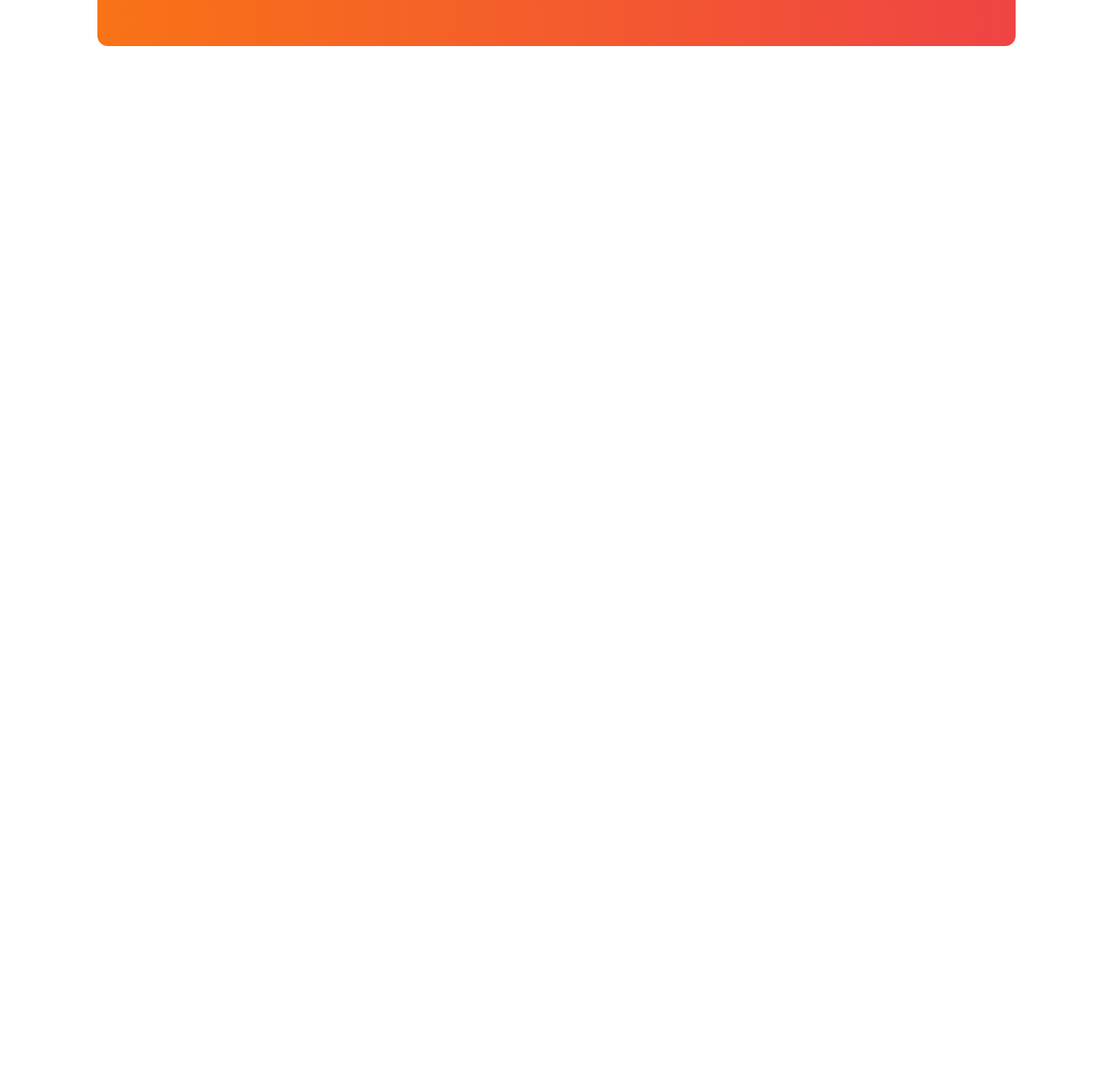
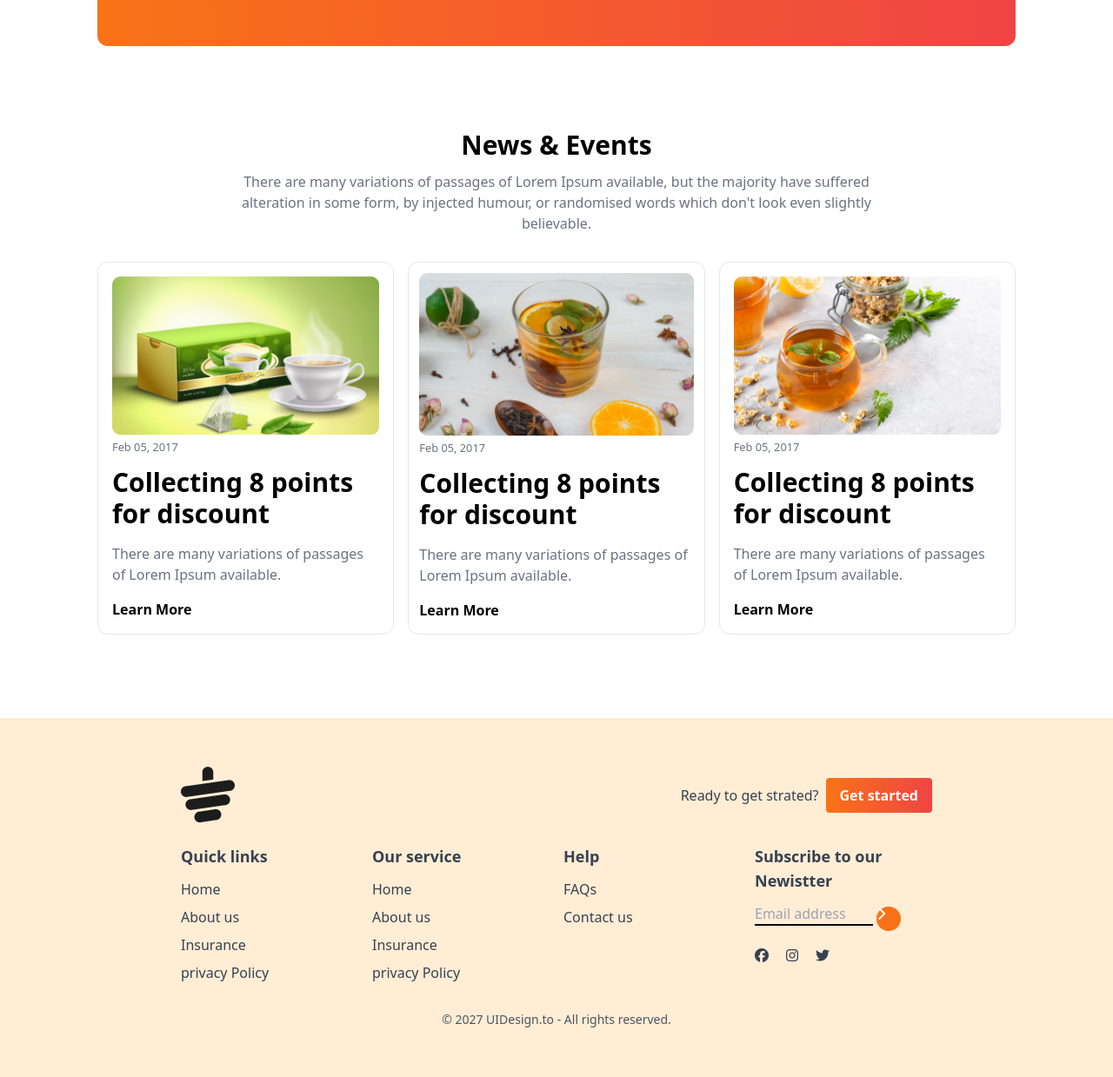
Before and after one commit to hasibBDK/tea-hoise-withtailwindcss, a plain HTML site: page index.html in a window 1280 px wide. Shown: the part 2331-3570 px from the top of the page at 87% size. Before the commit the page ends 2480 px from the top, so only its background shows below. Drawn offline with nearby package versions, Linux system fonts and the light colour scheme.

Commit message:
added everithing

```diff
--- a/index.html
+++ b/index.html
@@ -117,7 +117,7 @@
             </div>
         </section>
 
-        <section class="mb-24">
+        <section >
             <div class="bg-gradient-to-r from-orange-500 to-red-500 grid grid-cols-1 lg:grid-cols-2 rounded-xl px-7 md:px-16 text-white">
 
                 <div class="flex justify-center items-center">
@@ -169,8 +169,130 @@
 
             </div>
         </section>
+        <section class=" py-8 lg:py-24">
+            <div class="text-center mb-8">
+                <h1 class="text-3xl font-bold">News & Events</h1>
+                <p class="text-gray-500 mt-3 mx-auto max-w-3xl">There are many variations of passages of Lorem Ipsum available, but the majority have suffered alteration in some form, by injected humour, or randomised words which don't look even slightly believable. </p>
+            </div>
+            <div class="grid grid-cols-1 lg:grid-cols-3 gap-4">
+                <div class="border p-4 rounded-xl">
+                    <img src="images/news-1.png" alt="">
+                    <small class="text-gray-500 mt-3">Feb 05, 2017</small>
+                    <h3 class="text-3xl font-bold mt-3">Collecting 8 points for discount</h3>
+                    <p class="text-gray-500 mt-4">There are many variations of passages of Lorem Ipsum available.</p>
+                    <button class="font-bold mt-4">Learn More</button>
+                </div>
+                <div class="border p-3 rounded-xl">
+                    <img src="images/news-2.png" alt="">
+                    <small class="text-gray-500 mt-3">Feb 05, 2017</small>
+                    <h3 class="text-3xl font-bold mt-3">Collecting 8 points for discount</h3>
+                    <p class="text-gray-500 mt-4">There are many variations of passages of Lorem Ipsum available.</p>
+                    <button class="font-bold mt-4">Learn More</button>
+                </div>
+                <div class="border p-4 rounded-xl">
+                    <img src="images/news-3.png" alt="">
+                    <small class="text-gray-500 mt-3">Feb 05, 2017</small>
+                    <h3 class="text-3xl font-bold mt-3">Collecting 8 points for discount</h3>
+                    <p class="text-gray-500 mt-4">There are many variations of passages of Lorem Ipsum available.</p>
+                    <button class="font-bold mt-4">Learn More</button>
+                </div>
+            </div>
+
+        </section>
 
     </main>
 
+    <footer class="bg-orange-100 py-14 px-4 md:px-16 text-gray-700">
+        <div class="w-9/12 mx-auto">
+            <div class="mb-6 flex justify-between">
+                <img src="images/cup.png" alt="">
+                <div class="flex items-center gap-2">
+                    <h2>Ready to get strated?</h2>
+                    <button class="bg-gradient-to-r from-orange-500 to-red-500 ... px-4 py-2 rounded text-white font-bold">Get started</button>
+                </div>
+            </div>
+
+            <div class="grid grid-cols-1 md:grid-cols-2 lg:grid-cols-4 gap-4">
+                <div>
+                    <div>
+                        <h3 class="font-semibold text-lg mb-3">Quick links</h3>
+                    </div>
+                    <ul class="space-y-2">
+                        <li>
+                            <a href="#">Home</a>
+                        </li>
+                        <li>
+                            <a href="#">About us</a>
+                        </li>
+                        <li>
+                            <a href="#">Insurance</a>
+                        </li>
+                        <li>
+                            <a href="#">privacy Policy</a>
+                        </li>
+
+                    </ul>
+                </div>
+                <div>
+                    <div>
+                        <h3 class="font-semibold text-lg mb-3">Our service</h3>
+                    </div>
+                    <ul class="space-y-2">
+                        <li>
+                            <a href="#">Home</a>
+                        </li>
+                        <li>
+                            <a href="#">About us</a>
+                        </li>
+                        <li>
+                            <a href="#">Insurance</a>
+                        </li>
+                        <li>
+                            <a href="#">privacy Policy</a>
+                        </li>
+
+                    </ul>
+                </div>
+                <div>
+                    <div>
+                        <h3 class="font-semibold text-lg mb-3">Help</h3>
+                    </div>
+                    <ul class="space-y-2">
+                        <li>
+                            <a href="#">FAQs</a>
+                        </li>
+                        <li>
+                            <a href="#">Contact us</a>
+                        </li>
+
+                    </ul>
+                </div>
+                <div>
+                    <div>
+                        <h3 class="font-semibold text-lg mb-3">Subscribe to our Newistter</h3>
+                    </div>
+                    <div class="flex flex-col space-y-2">
+                        <div>
+                            <input placeholder="Email address" type="text" class="border-b-2 border-black bg-transparent w-4/6">
+                            <i class="fa-solid fa-chevron-right h-7 w-7 bg-orange-500 rounded-full text-white justify-center items-center"></i>
+                        </div>
+                    </div>
+                    <div class="flex gap-5 mt-5">
+                        <i class="fa-brands fa-facebook"></i>
+                        <i class="fa-brands fa-instagram"></i>
+                        <i class="fa-brands fa-twitter"></i>
+                    </div>
+
+                </div>
+            </div>
+
+            <div class="text-center pt-4 mt-4">
+                <p class="text-sm text-gray-600">© 2027 UIDesign.to - All rights reserved.</p>
+
+            </div>
+
+        </div>
+    </footer>
+
 </body>
 </html>
```
